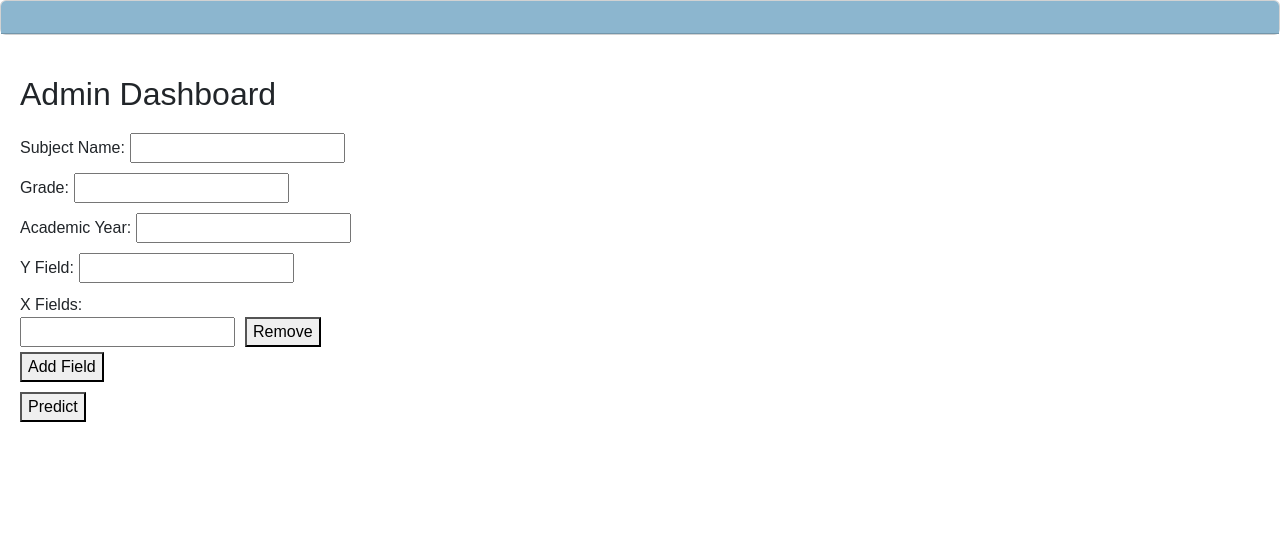
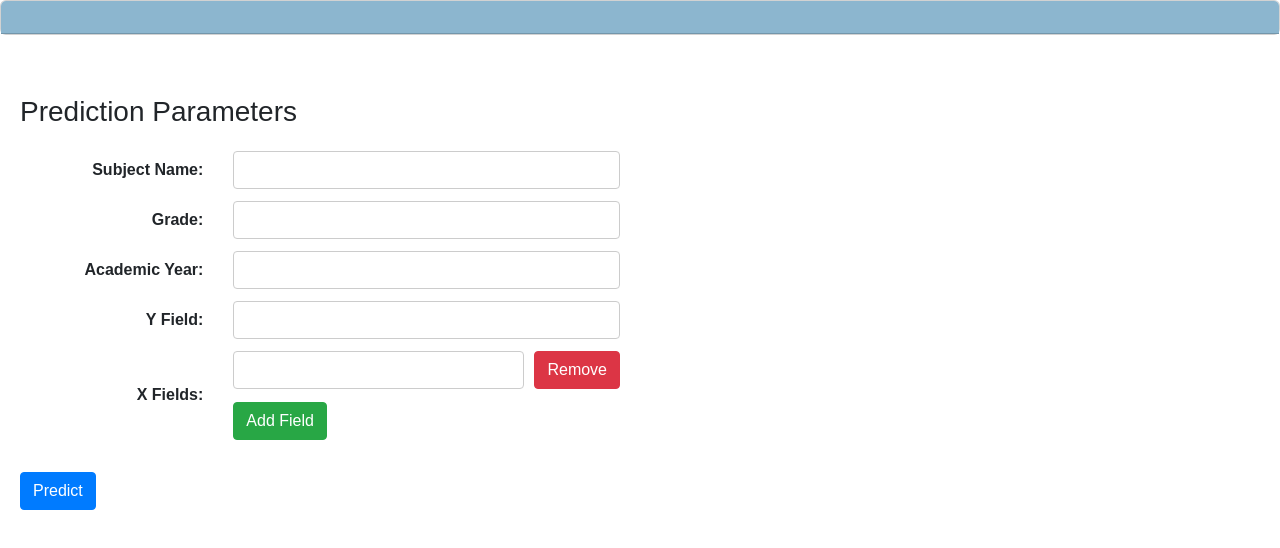
Before and after one commit to vivek874/ReactApp, a React (Vite) app: page /admin/dashboard in a window 1280 px wide. Shown: the top 548 px of the page. Built offline with nearby package versions, Linux system fonts and the light colour scheme.

Commit message:
dashboard ui changes

```diff
--- a/src/pages/admin/AdminDashboard.tsx
+++ b/src/pages/admin/AdminDashboard.tsx
@@ -57,60 +57,129 @@ const AdminDashboard = () => {
 
   return (
     <div style={{ padding: '20px', fontFamily: 'Arial, sans-serif' }}>
-      <h2>Admin Dashboard</h2>
-      <form onSubmit={handlePredict} style={{ marginTop: '20px' }}>
-        <div style={{ marginBottom: '10px' }}>
-          <label>
-            Subject Name:
+      <style>{`
+        .form-grid {
+          display: grid;
+          grid-template-columns: 1fr 2fr;
+          gap: 12px 20px;
+          align-items: center;
+          max-width: 600px;
+        }
+        .form-section {
+          margin-top: 20px;
+          margin-bottom: 20px;
+        }
+        label {
+          font-weight: 600;
+          text-align: right;
+          padding-right: 10px;
+          user-select: none;
+        }
+        input[type="text"] {
+          padding: 6px 8px;
+          font-size: 1rem;
+          border: 1px solid #ccc;
+          border-radius: 4px;
+          width: 100%;
+          box-sizing: border-box;
+        }
+        .xfields-container {
+          grid-column: 2 / 3;
+        }
+        .xfield-row {
+          display: flex;
+          align-items: center;
+          margin-bottom: 8px;
+        }
+        .xfield-row input[type="text"] {
+          flex-grow: 1;
+          margin-right: 10px;
+        }
+        button {
+          cursor: pointer;
+          padding: 6px 12px;
+          font-size: 1rem;
+          border-radius: 4px;
+          border: 1px solid #007BFF;
+          background-color: #007BFF;
+          color: white;
+          transition: background-color 0.2s ease;
+        }
+        button:hover {
+          background-color: #0056b3;
+          border-color: #0056b3;
+        }
+        .remove-btn {
+          background-color: #dc3545;
+          border-color: #dc3545;
+        }
+        .remove-btn:hover {
+          background-color: #a71d2a;
+          border-color: #a71d2a;
+        }
+        .add-btn {
+          margin-top: 5px;
+          background-color: #28a745;
+          border-color: #28a745;
+        }
+        .add-btn:hover {
+          background-color: #1e7e34;
+          border-color: #1e7e34;
+        }
+        table {
+          border-collapse: collapse;
+          width: 100%;
+          max-width: 800px;
+        }
+        th, td {
+          border: 1px solid #ccc;
+          padding: 8px 12px;
+          text-align: left;
+        }
+        th {
+          background-color: #f2f2f2;
+        }
+      `}</style>
+
+      <form onSubmit={handlePredict} className="form-grid">
+        <h3 className="form-section" style={{ gridColumn: '1 / -1', marginBottom: '10px' }}>Prediction Parameters</h3>
+
+        <label htmlFor="subject">Subject Name:</label>
         <input
+          id="subject"
           type="text"
           value={subject}
           onChange={e => setSubject(e.target.value)}
-              style={{ marginLeft: '5px' }}
         />
-          </label>
-        </div>
 
-        <div style={{ marginBottom: '10px' }}>
-          <label>
-            Grade:
+        <label htmlFor="grade">Grade:</label>
         <input
+          id="grade"
           type="text"
           value={grade}
           onChange={e => setGrade(e.target.value)}
-              style={{ marginLeft: '5px' }}
         />
-          </label>
-        </div>
 
-        <div style={{ marginBottom: '10px' }}>
-          <label>
-            Academic Year:
+        <label htmlFor="academicYear">Academic Year:</label>
         <input
+          id="academicYear"
           type="text"
           value={academicYear}
           onChange={e => setAcademicYear(e.target.value)}
-              style={{ marginLeft: '5px' }}
         />
-          </label>
-        </div>
 
-        <div style={{ marginBottom: '10px' }}>
-          <label>
-            Y Field:
+        <label htmlFor="yField">Y Field:</label>
         <input
+          id="yField"
           type="text"
           value={yField}
           onChange={e => setYField(e.target.value)}
-              style={{ marginLeft: '5px' }}
         />
-          </label>
-        </div>
 
-        <div style={{ marginBottom: '10px' }}>
         <label>X Fields:</label>
+        <div className="xfields-container">
           {xFields.map((field, index) => (
-            <div key={index} style={{ marginBottom: '5px' }}>
+            <div key={index} className="xfield-row">
               <input
                 type="text"
                 value={field}
@@ -119,14 +188,16 @@ const AdminDashboard = () => {
                   newFields[index] = e.target.value;
                   setXFields(newFields);
                 }}
-                style={{ marginRight: '10px' }}
+                aria-label={`X Field ${index + 1}`}
               />
               <button
                 type="button"
+                className="remove-btn"
                 onClick={() => {
                   const newFields = xFields.filter((_, i) => i !== index);
                   setXFields(newFields);
                 }}
+                aria-label={`Remove X Field ${index + 1}`}
               >
                 Remove
               </button>
@@ -134,19 +205,22 @@ const AdminDashboard = () => {
           ))}
           <button
             type="button"
+            className="add-btn"
             onClick={() => setXFields([...xFields, ''])}
           >
             Add Field
           </button>
         </div>
 
+        <div style={{ gridColumn: '1 / -1', marginTop: '20px' }}>
           <button type="submit">Predict</button>
+        </div>
       </form>
 
       {Array.isArray(predictions) && predictions.length > 0 && (
-        <div style={{ marginTop: '20px' }}>
+        <div style={{ marginTop: '30px' }}>
           <h3>Predictions</h3>
-          <table border={1} cellPadding={5} cellSpacing={0}>
+          <table>
             <thead>
               <tr>
                 <th>Student ID</th>
```
Lines whose indentation alone changed are shown as unchanged.
